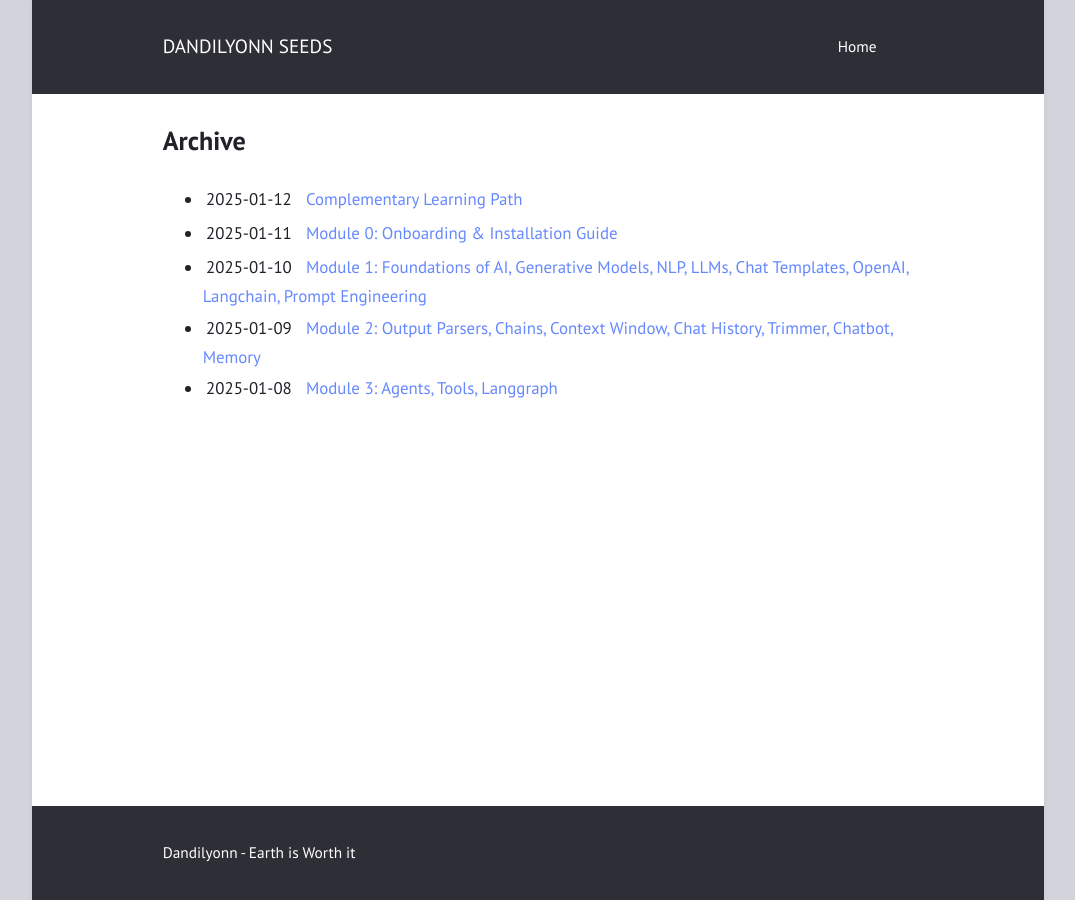
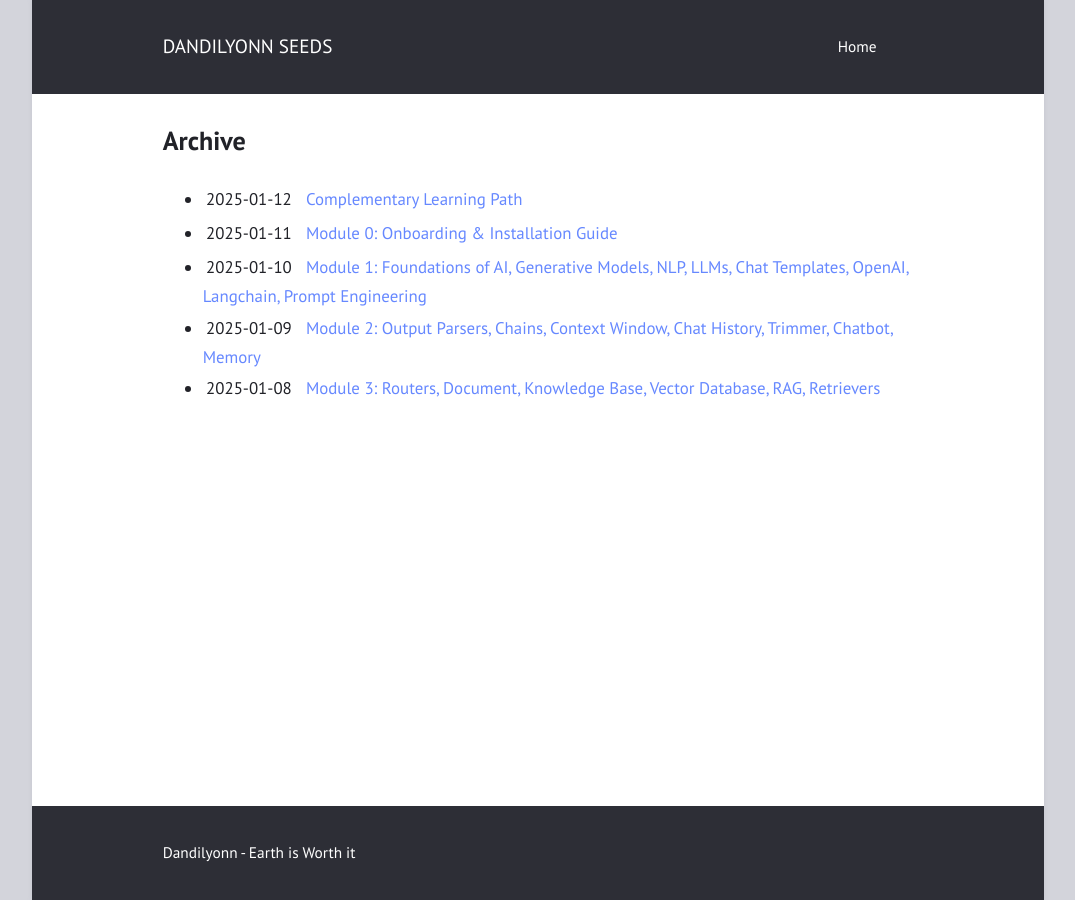
Before and after one commit to GiovaneIwamoto/markdown-blog-renderer, a Jekyll site: the page built from archive.html, in a window 1280 px wide. Shown: the whole page, without its empty margins (102-1177 px from the left). Built offline with Jekyll 4.4.1, drawn with Linux system fonts in a browser that asks for light colours.

Commit message:
fix: topics

```diff
--- a/_posts/2025-01-08-module-3.md
+++ b/_posts/2025-01-08-module-3.md
@@ -1,4 +1,4 @@
 ---
-title: "Module 3: Agents, Tools, Langgraph"
+title: "Module 3: Routers, Document, Knowledge Base, Vector Database, RAG, Retrievers"
 layout: post
 ---
```
